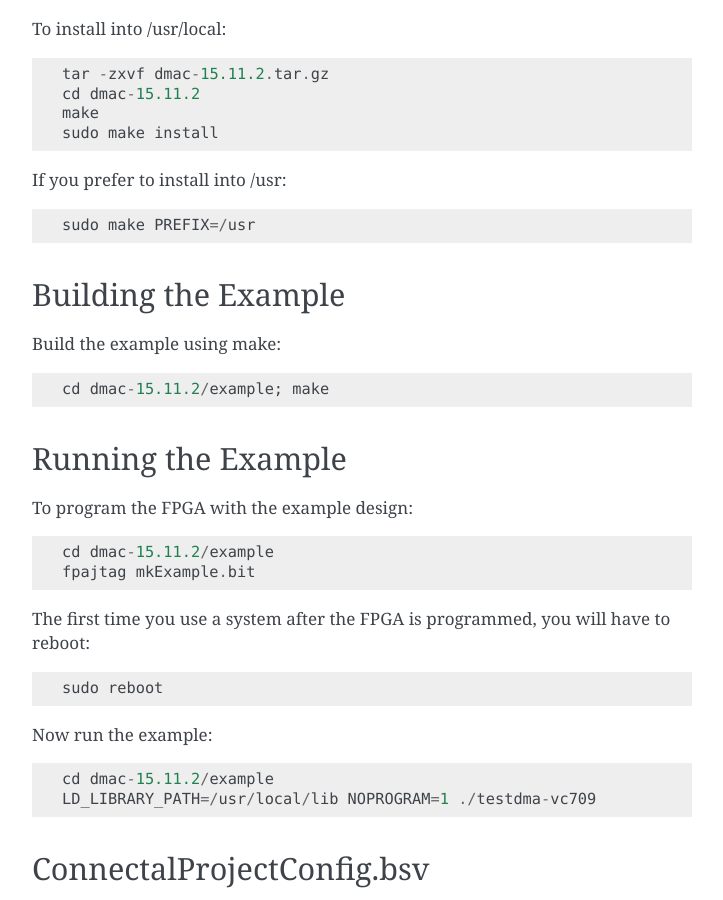
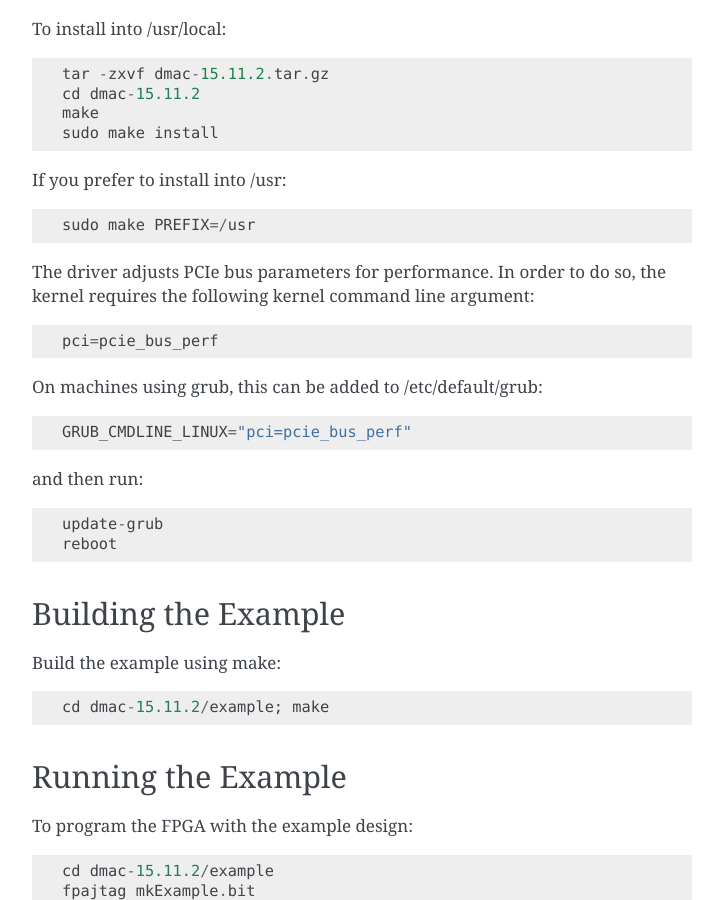
Before and after one commit to cambridgehackers/dmac, a Sphinx documentation site: the page built from doc/source/dmacontroller.rst, in a window 1280 px wide and 900 px high, scrolled down 2041 px. Shown: the whole window, without its empty margins (388-1111 px from the left). Built offline with Sphinx 7.4.7, drawn with Linux system fonts in a browser that asks for light colours.

Commit message:
document updating kernel command line during installation

```diff
--- a/doc/source/dmacontroller.rst
+++ b/doc/source/dmacontroller.rst
@@ -75,6 +75,21 @@ If you prefer to install into /usr::
 
     sudo make PREFIX=/usr
 
+The driver adjusts PCIe bus parameters for performance. In order to do
+so, the kernel requires the following kernel command line argument::
+
+    pci=pcie_bus_perf
+
+On machines using grub, this can be added to /etc/default/grub::
+
+    GRUB_CMDLINE_LINUX="pci=pcie_bus_perf"
+
+and then run::
+
+    update-grub
+    reboot
+
+
 
 Building the Example
 --------------------
```
